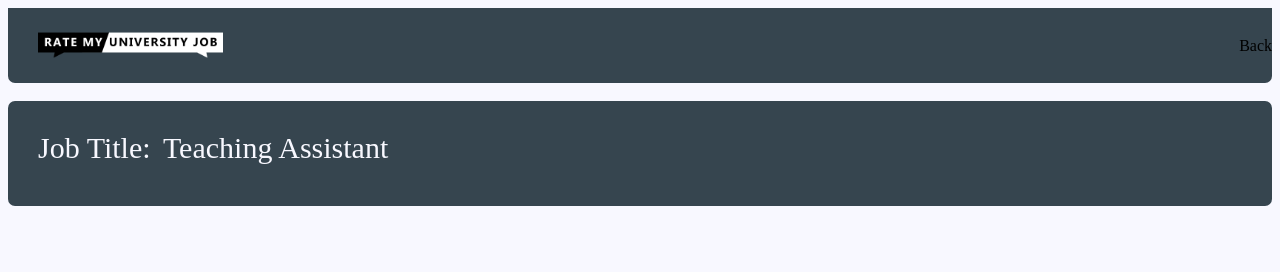
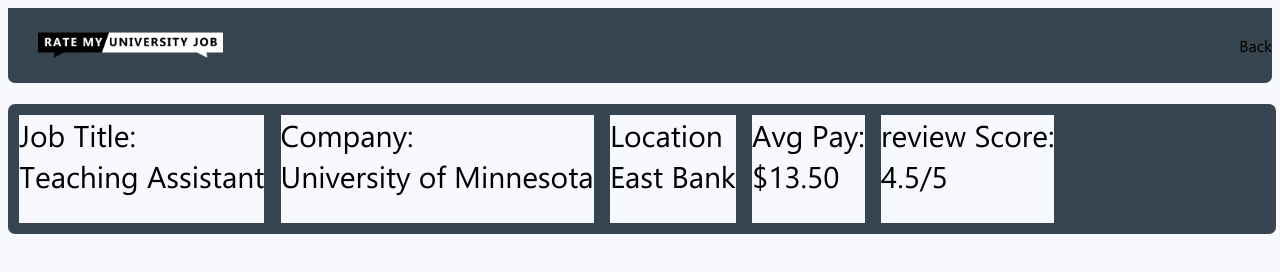
Before and after one commit to Conno732/RateMyPartTimeCollegeJob, a plain HTML site: page posting.html in a window 1280 px wide. Drawn offline with Linux system fonts and the light colour scheme.

Commit message:
PostingPageUpdated

```diff
--- a/posting.css
+++ b/posting.css
@@ -1,36 +1,18 @@
+@font-face {
+    font-family: myFirstFont;
+    src: url("ebrima.ttf");
+}
+
+body{
+    font-family:myFirstFont;
+}
+
 html {
     min-height: 100%;
     background: ghostwhite;
 
 
 }
-
-.header {
-    height: 75px;
-    background-color: rgba(54, 69, 79);
-    display: flex;
-    justify-content: space-between;
-    align-items: center;
-    border-bottom-left-radius: 7px;
-    border-bottom-right-radius: 7px;
-    padding-left: 30px;
-
-
-}
-
-.information {
-    display: flex;
-    height: 75px;
-    background-color: rgba(54, 69, 79);
-    border-radius: 7px;
-    padding-left: 30px;
-    padding-top: 30px;
-    white-space: nowrap;
-    flex-flow: row;
-
-
-}
-
 
 .headItem {
     margin-top: 40%;
@@ -44,15 +26,52 @@
 
 }
 
+.header {
+    height: 75px;
+    background-color: rgba(54, 69, 79);
+    display: flex;
+    justify-content: space-between;
+    align-items: center;
+    border-bottom-left-radius: 7px;
+    border-bottom-right-radius: 7px;
+    padding: 10;
+    padding-left: 30px;
+
+
+}
+
+.information {
+    display: flex;
+    height: 120px;
+    background-color: rgba(54, 69, 79);
+    border-radius: 7px;
+    padding: 5px;
+    white-space: nowrap;
+    width: 99.5%
+
+
+
+}
+
+.flexFlowRow{
+    flex-flow: row;
+    background-color: ghostwhite;
+    margin: 0.5%;
+    margin-right: 10px; /* between white box space */
+    align-items: space-between;
+}
+
 .infoItem{
     white-space: nowrap;
-    color: ghostwhite;
+    color: black;
     font-size: 30px;
+
 }
 
 .infoItemAdjust{
-    padding-left: 1%;
-    color: ghostwhite;
+
+    color: black;
+
     font-size: large;
     font-size: 30px;
 }
--- a/posting.html
+++ b/posting.html
@@ -16,13 +16,51 @@
         </div>
         <br>
         <div class = "information">
+            <div class = "flexFlowRow">
+                <div class = "infoItem">
+                    Job Title:
+                </div>
+                <div class = "infoItemAdjust">
+                    Teaching Assistant
+                </div>
+            </div>
 
-            <div class = infoItem>
-                Job Title:
+            <div class = "flexFlowRow">
+                <div class = "infoItem">
+                    Company:
+                </div>
+                <div class = "infoItemAdjust">
+                    University of Minnesota
+                </div>
             </div>
-            <div class = infoItemAdjust>
-                Teaching Assistant
+
+            <div class = "flexFlowRow">
+                <div class = "infoItem">
+                    Location
+                </div>
+                <div class = "infoItemAdjust">
+                    East Bank
+                </div>
             </div>
+
+            <div class = "flexFlowRow">
+                <div class = "infoItem">
+                    Avg Pay:
+                </div>
+                <div class = "infoItemAdjust">
+                    $13.50
+                </div>
+            </div>
+
+            <div class = "flexFlowRow">
+                <div class = "infoItem">
+                    review Score:
+                </div>
+                <div class = "infoItemAdjust">
+                    4.5/5
+                </div>
+            </div>
+
 
         </div>
 </body>
```
